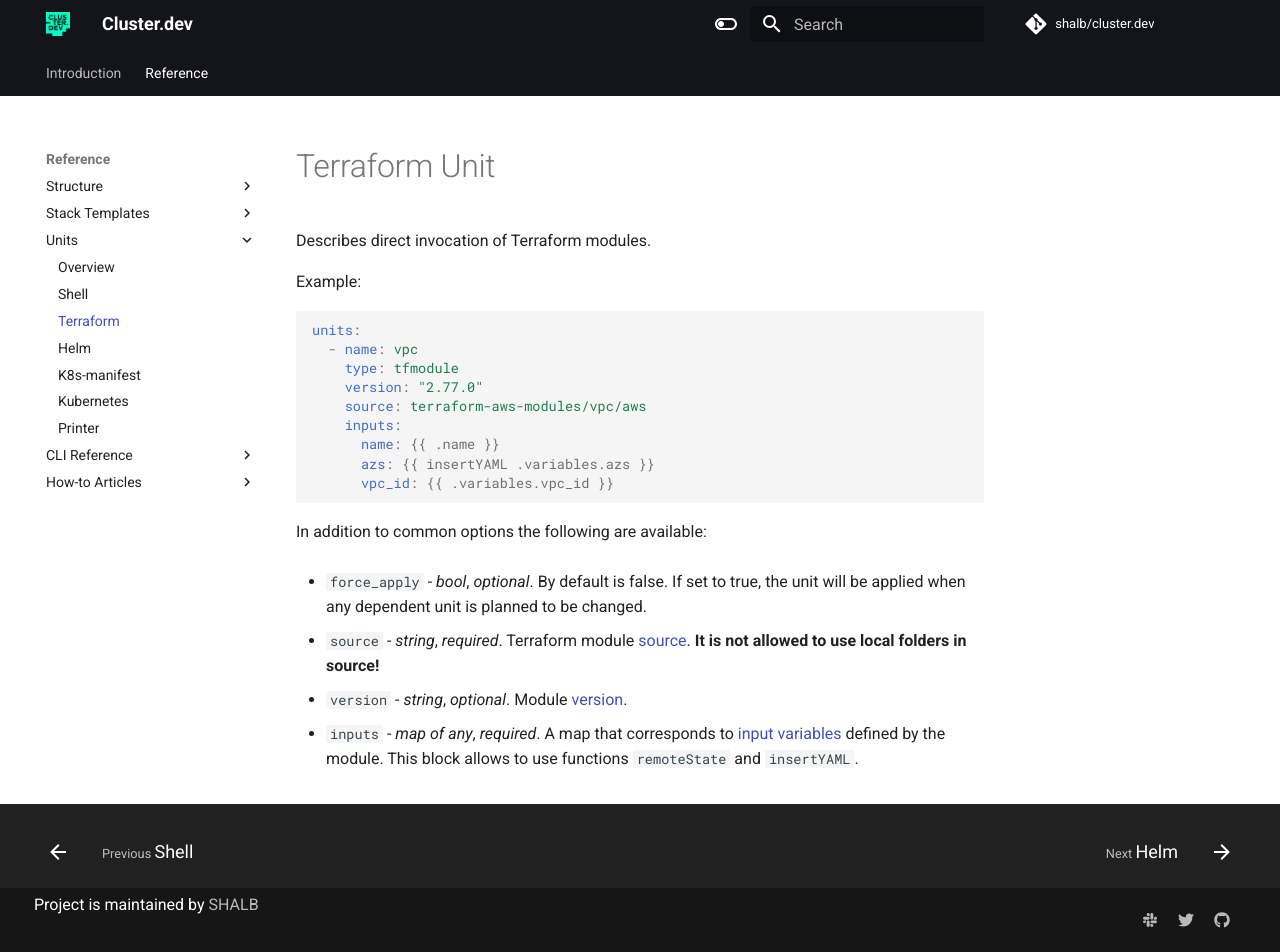
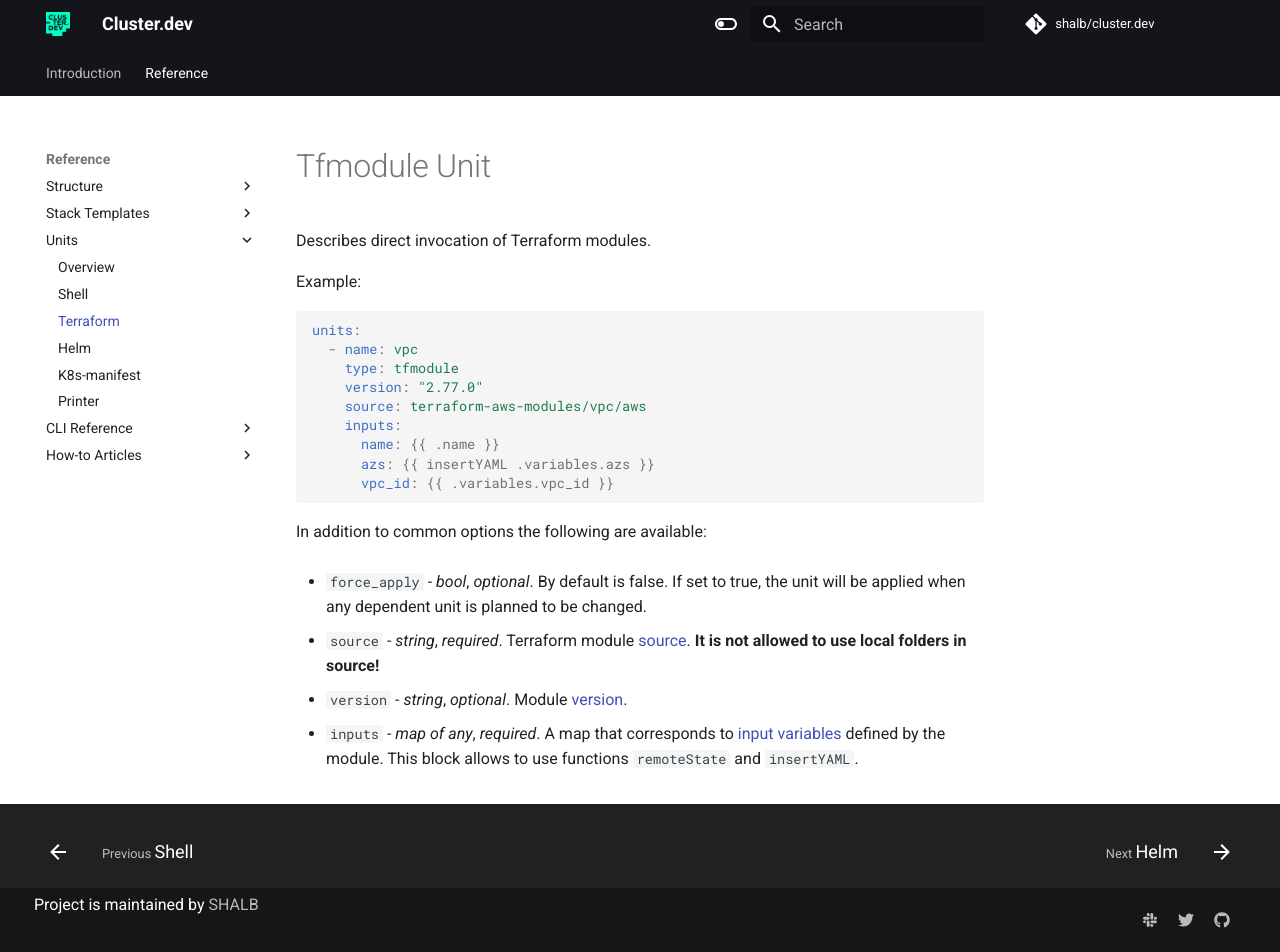
Before and after one commit to shalb/cluster.dev, an MkDocs documentation site: the page built from docs/units-terraform.md, in a window 1280 px wide and 952 px high. Built offline with MkDocs 1.6.1 and Material for MkDocs 9.7.7, drawn with Linux system fonts in a browser that asks for light colours; comment, search, counter and statistics services are not loaded.

Commit message:
remove kubernetes unit & rename tfmodule

```diff
--- a/docs/units-terraform.md
+++ b/docs/units-terraform.md
@@ -1,4 +1,4 @@
-# Terraform Unit
+# Tfmodule Unit
 
 Describes direct invocation of Terraform modules.
 
--- a/mkdocs.yml
+++ b/mkdocs.yml
@@ -41,7 +41,6 @@ nav:
       - Terraform: units-terraform.md
       - Helm: units-helm.md
       - K8s-manifest: units-k8s-manifest.md
-      - Kubernetes: units-kubernetes.md
       - Printer: units-printer.md
     - CLI Reference:
       - CLI Commands: cli-commands.md
```
